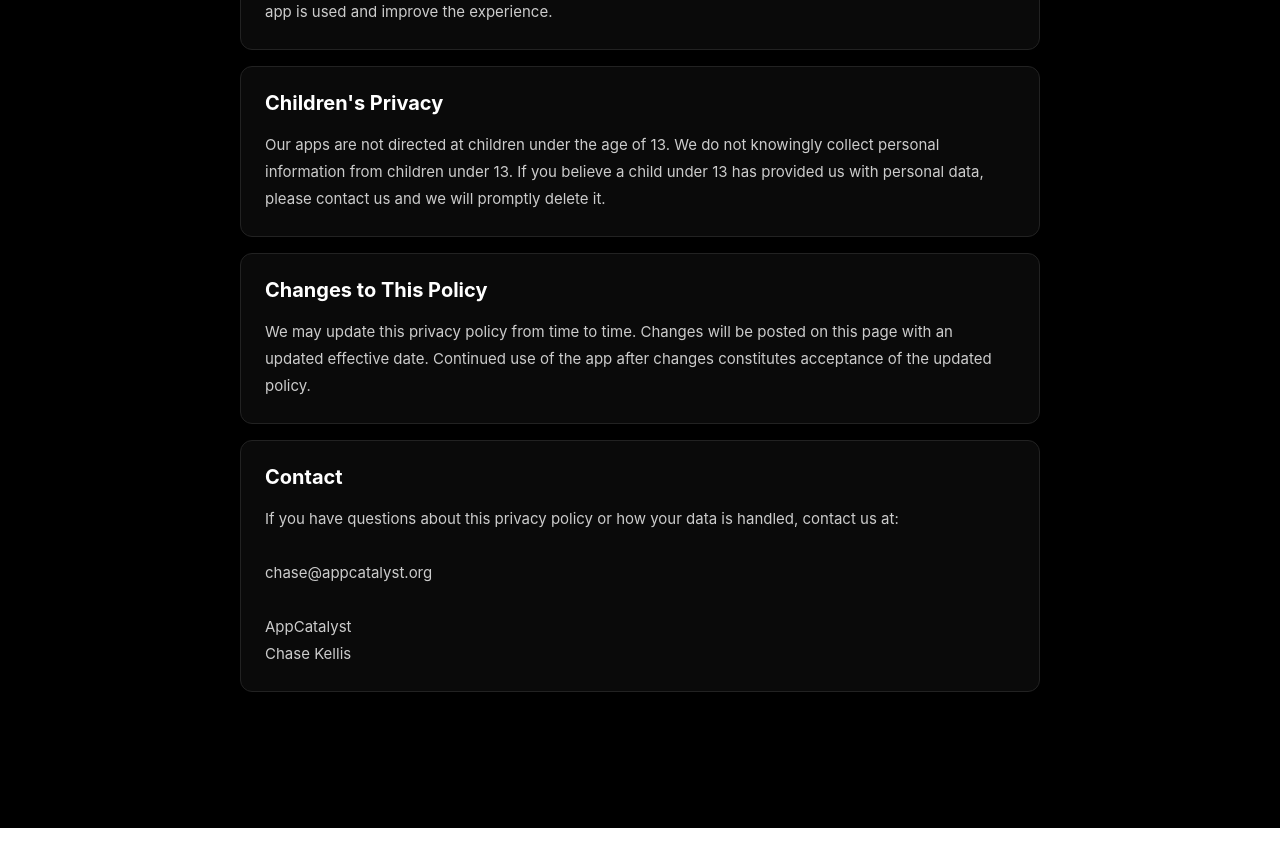
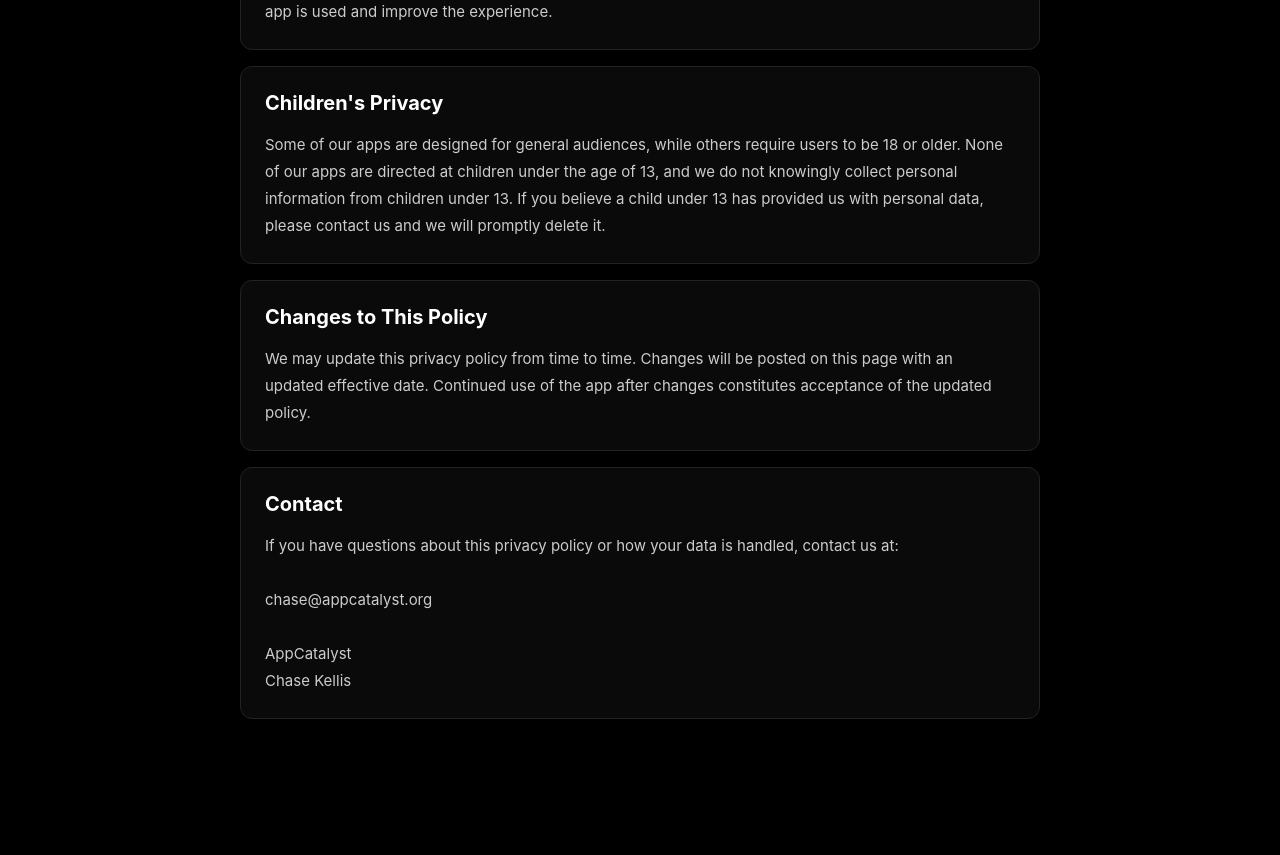
Before and after one commit to CardChase151/Appcatalyst, a React (Create React App) app: page /privacy in a window 1280 px wide. Shown: the part 2760-3615 px from the top of the page. Before the commit the page ends 3588 px from the top, so only its background shows below. Built offline with nearby package versions, Linux system fonts and the light colour scheme; no server answers.

Commit message:
Update children's privacy section to reflect mixed age requirements

```diff
--- a/src/main/privacy.tsx
+++ b/src/main/privacy.tsx
@@ -80,7 +80,7 @@ If analytics are implemented, we use privacy-respecting, anonymous usage data to
     },
     {
       title: 'Children\'s Privacy',
-      content: `Our apps are not directed at children under the age of 13. We do not knowingly collect personal information from children under 13. If you believe a child under 13 has provided us with personal data, please contact us and we will promptly delete it.`
+      content: `Some of our apps are designed for general audiences, while others require users to be 18 or older. None of our apps are directed at children under the age of 13, and we do not knowingly collect personal information from children under 13. If you believe a child under 13 has provided us with personal data, please contact us and we will promptly delete it.`
     },
     {
       title: 'Changes to This Policy',
```
